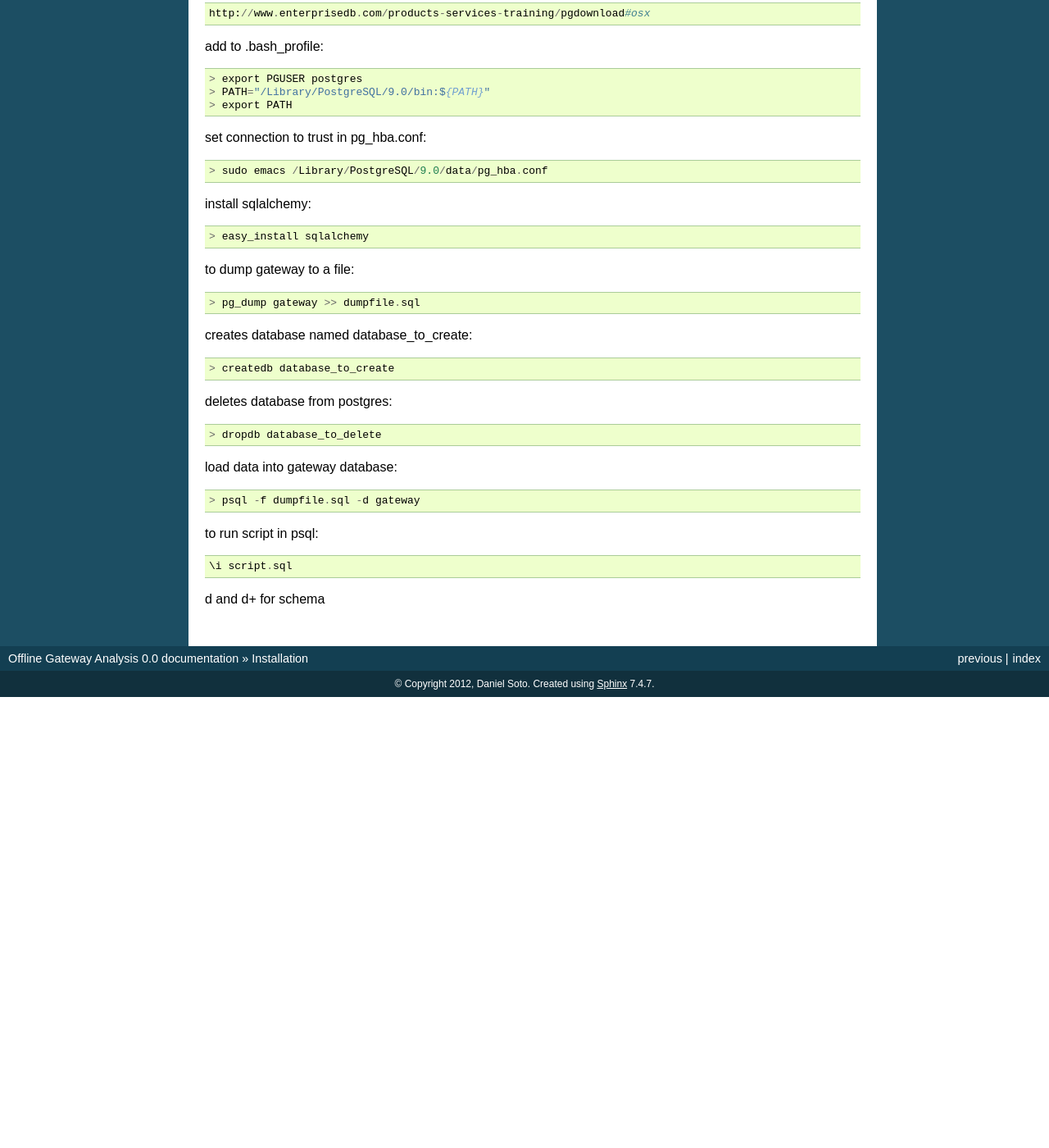
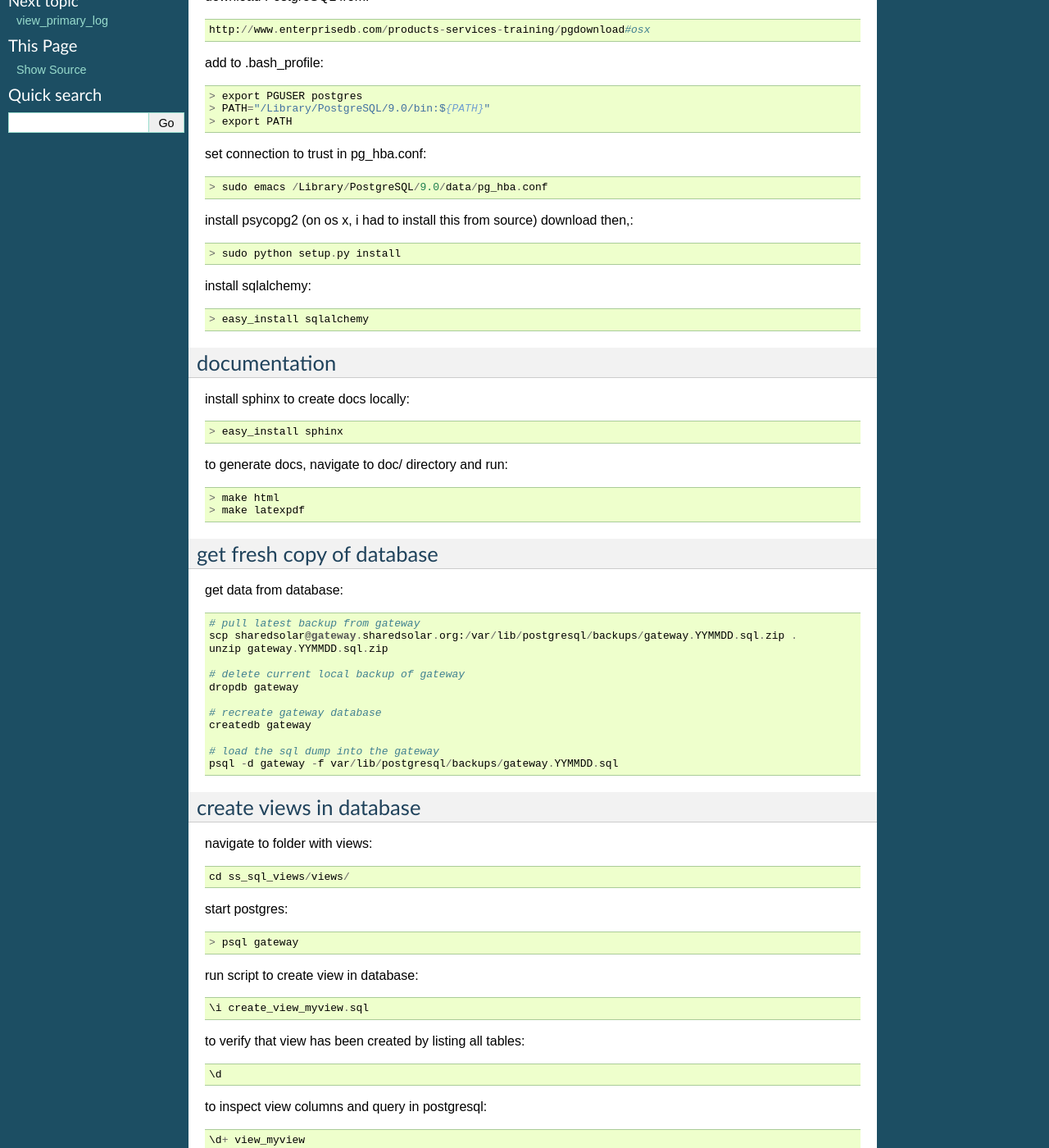
Before and after one commit to SEL-Columbia/ss_sql_views, a Sphinx documentation site: the page built from doc/installation.rst, in a window 1280 px wide and 1400 px high, scrolled down 243 px. Shown: the whole window at 82% size. Built offline with Sphinx 7.4.7, drawn with Linux system fonts in a browser that asks for light colours; before the commit the page ends 1093 px from its top, so only the background shows below that; some of the changed text lies outside the part shown.

Commit message:
updates docs to include postgres installation and psycopg2

```diff
--- a/doc/index.rst
+++ b/doc/index.rst
@@ -13,6 +13,7 @@ Contents:
 
     intro.rst
     installation.rst
+    views.rst
 
 Scripts
 =======
--- a/doc/installation.rst
+++ b/doc/installation.rst
@@ -6,6 +6,7 @@ download repo from github::
     git clone git@github.com:modilabs/ss_sql_views.git
 
 os x installation notes
+-----------------------
 
 download PostgreSQL from::
 
@@ -21,31 +22,70 @@ set connection to trust in pg_hba.conf::
 
     > sudo emacs /Library/PostgreSQL/9.0/data/pg_hba.conf
 
+install psycopg2 (on os x, i had to install this from source) download then,::
+
+    > sudo python setup.py install
 
 install sqlalchemy::
 
     > easy_install sqlalchemy
 
-to dump gateway to a file::
+documentation
+-------------
 
-    > pg_dump gateway >> dumpfile.sql
+install sphinx to create docs locally::
+
+    > easy_install sphinx
+
+to generate docs, navigate to doc/ directory and run::
+
+    > make html
+    > make latexpdf
 
 
-creates database named database_to_create::
 
-    > createdb database_to_create
+get fresh copy of database
+--------------------------
 
-deletes database from postgres::
+get data from database::
 
-    > dropdb database_to_delete
+    # pull latest backup from gateway
+    scp sharedsolar@gateway.sharedsolar.org:/var/lib/postgresql/backups/gateway.YYMMDD.sql.zip .
+    unzip gateway.YYMMDD.sql.zip
 
-load data into gateway database::
+    # delete current local backup of gateway
+    dropdb gateway
 
-    > psql -f dumpfile.sql -d gateway
+    # recreate gateway database
+    createdb gateway
+
+    # load the sql dump into the gateway
+    psql -d gateway -f var/lib/postgresql/backups/gateway.YYMMDD.sql
 
 
-to run script in psql::
+create views in database
+------------------------
 
-    \i script.sql
+navigate to folder with views::
 
-\d and \d+ for schema
+    cd ss_sql_views/views/
+
+start postgres::
+
+    > psql gateway
+
+run script to create view in database::
+
+    \i create_view_myview.sql
+
+to verify that view has been created by listing all tables::
+
+    \d
+
+to inspect view columns and query in postgresql::
+
+    \d+ view_myview
+
+to exit psql::
+
+    \q
--- /dev/null
+++ b/doc/views.rst
@@ -0,0 +1,8 @@
+view_primary_log
+----------------
+
+view_solar_power
+----------------
+
+view_solar
+----------
```
